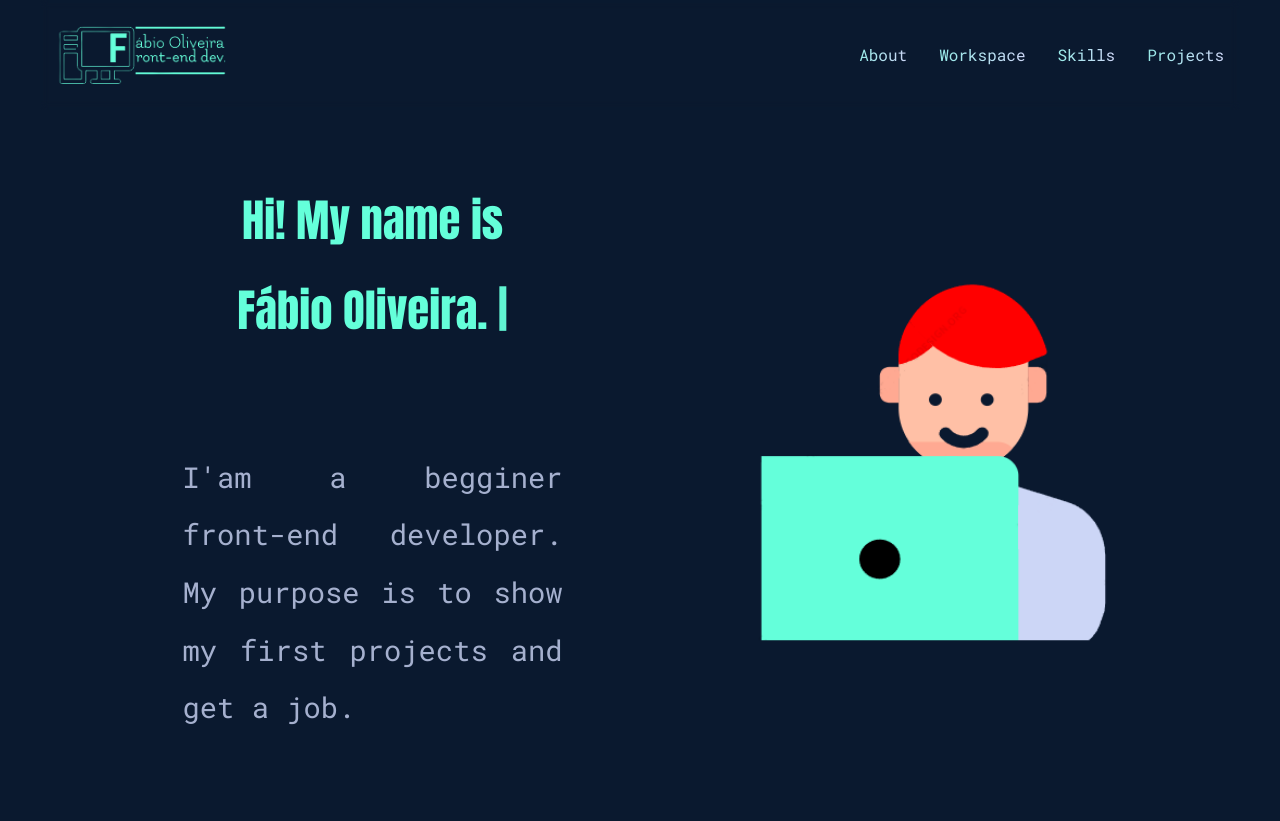
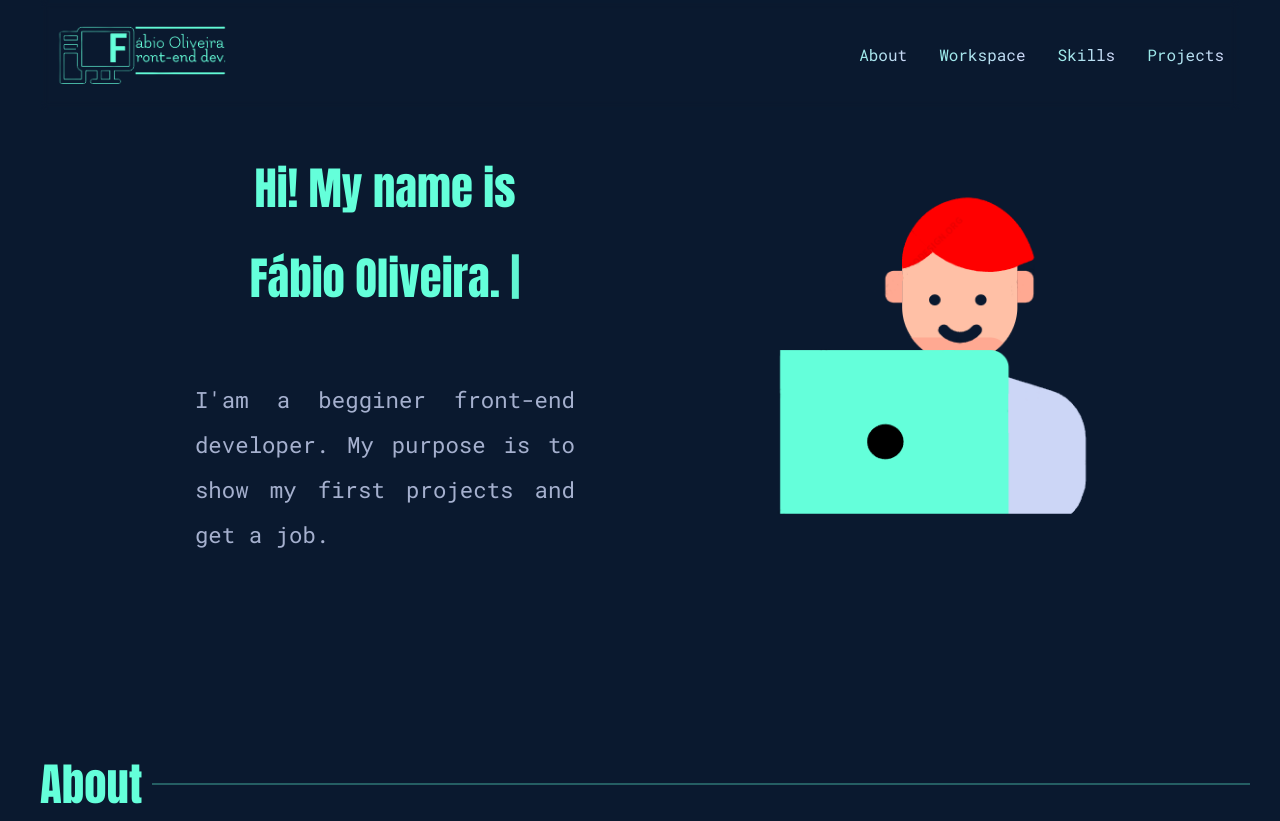
Before and after one commit to fabiooliveira1007/my-personal-portfolio, a plain HTML site: page index.html in a window 1280 px wide. Shown: the top 821 px of the page. Drawn offline with nearby package versions, Linux system fonts and the light colour scheme.

Commit message:
fix: fix font-size on screen width:768px+

```diff
--- a/assets/styles/main.scss
+++ b/assets/styles/main.scss
@@ -40,7 +40,6 @@
 
     @media only screen and (min-width: 992px)  {
       flex-direction: row;
-      margin: 11em auto 12em auto;
     }
 
 
@@ -82,8 +81,8 @@
       }
 
       @media only screen and (min-width: 1200px)  {
-        max-width: 450px;
-        max-height: 450px;
+        max-width: 400px;
+        max-height: 400px;
       }
 
 
@@ -168,12 +167,7 @@
       }
 
       @media only screen and (min-width: 992px)  {
-        font-size: 1.6rem;
-
-      }
-
-      @media only screen and (min-width: 1200px)  {
-        font-size: 1.8rem;
+        font-size: 1.4rem;
 
       }
 
```
Also changed, not shown: assets/styles/style.css, 1 other file.
